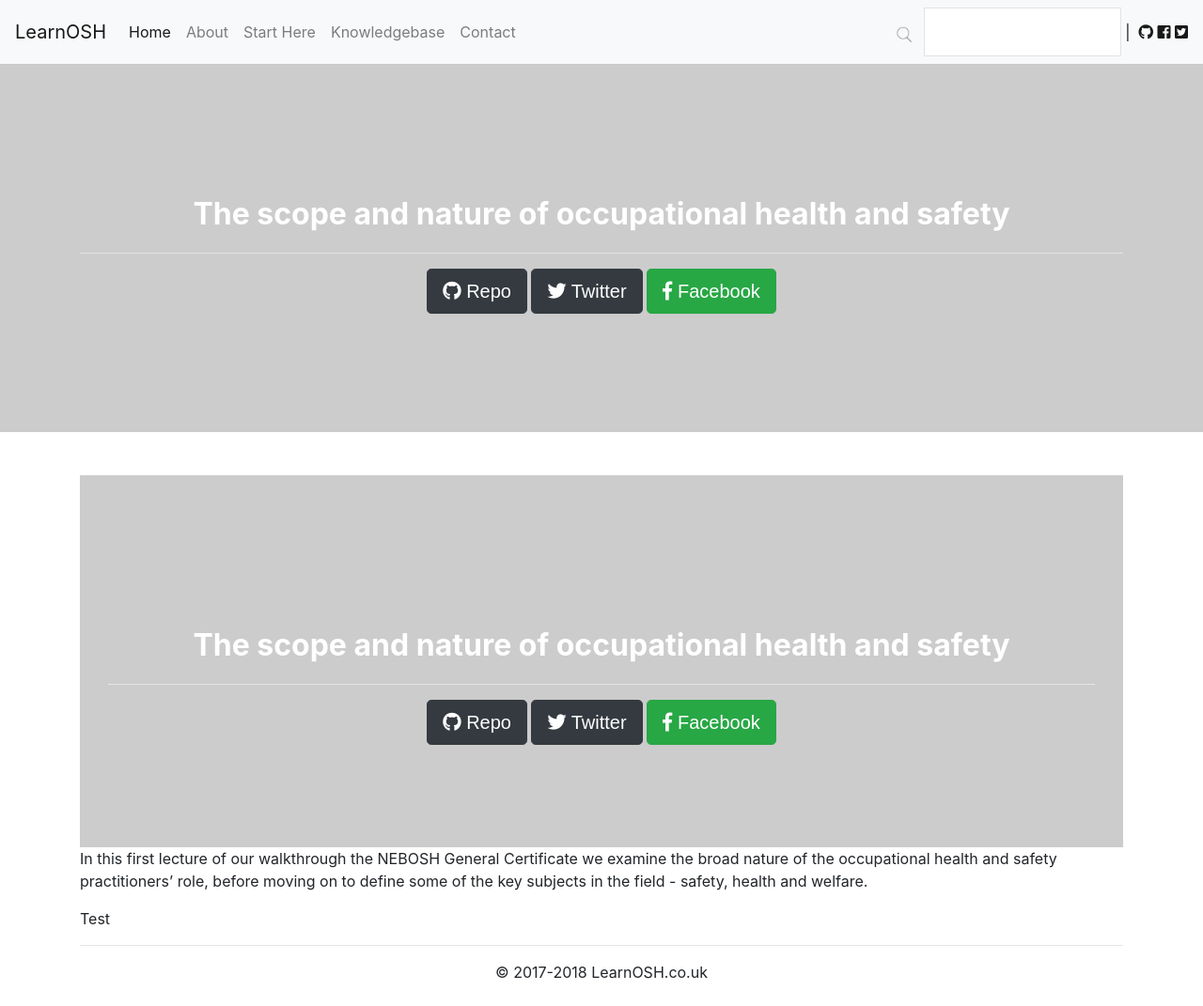
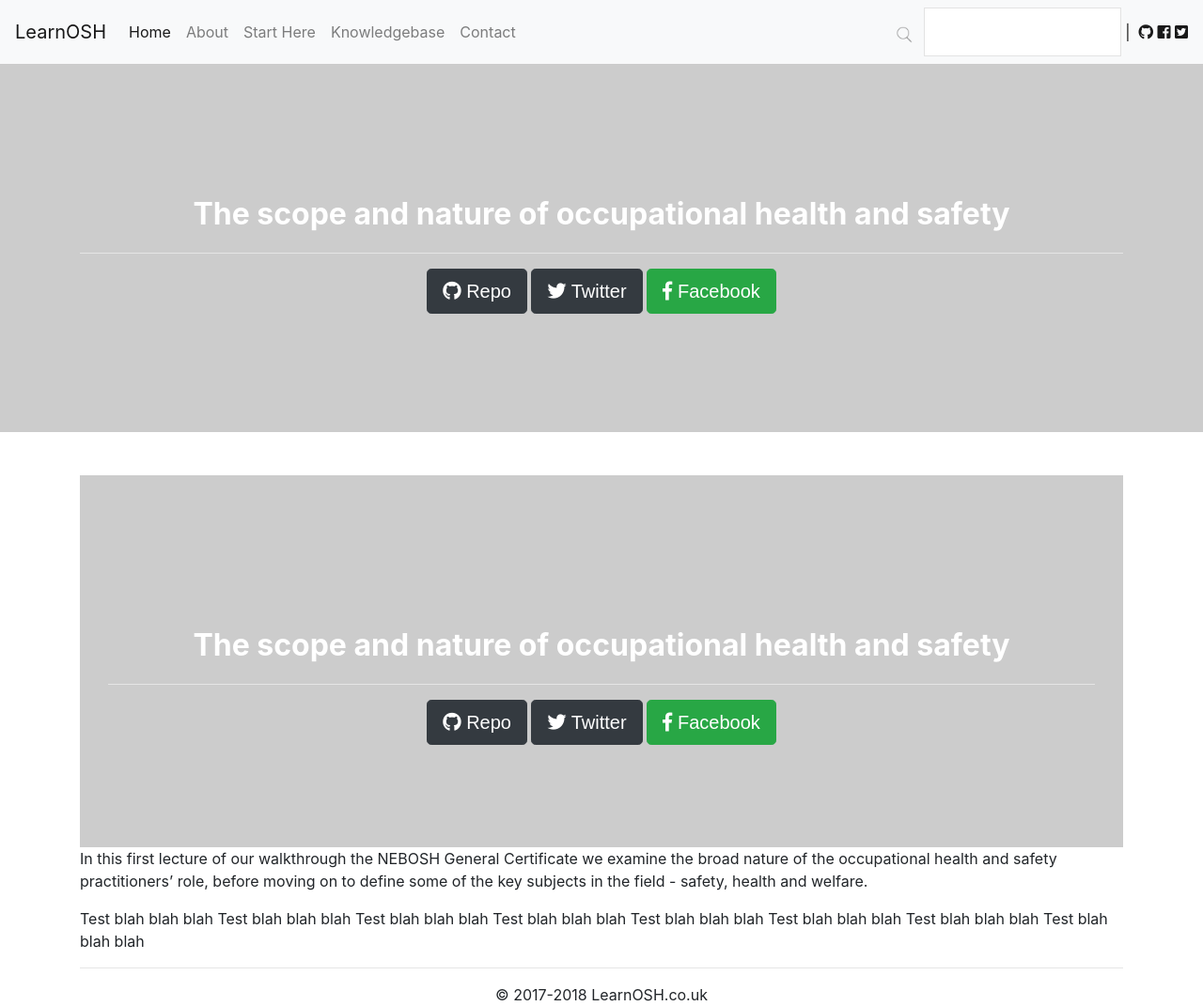
Before and after one commit to lee-perry/learnosh, a Jekyll site: the page built from NGC1/Element1/1.md, in a window 1280 px wide and 1071 px high. Shown: the whole window at 94% size. Built offline with Jekyll 4.4.1, drawn with Linux system fonts in a browser that asks for light colours; nearby versions of some CDN libraries.

Commit message:
Update 1.md

```diff
--- a/NGC1/Element1/1.md
+++ b/NGC1/Element1/1.md
@@ -10,4 +10,4 @@ video:
 ---
 In this first lecture of our walkthrough the NEBOSH General Certificate we examine the broad nature of the occupational health and safety practitioners' role, before moving on to define some of the key subjects in the field - safety, health and welfare.
 
-Test
+Test blah blah blah Test blah blah blah Test blah blah blah Test blah blah blah Test blah blah blah  Test blah blah blah Test blah blah blah Test blah blah blah
```
